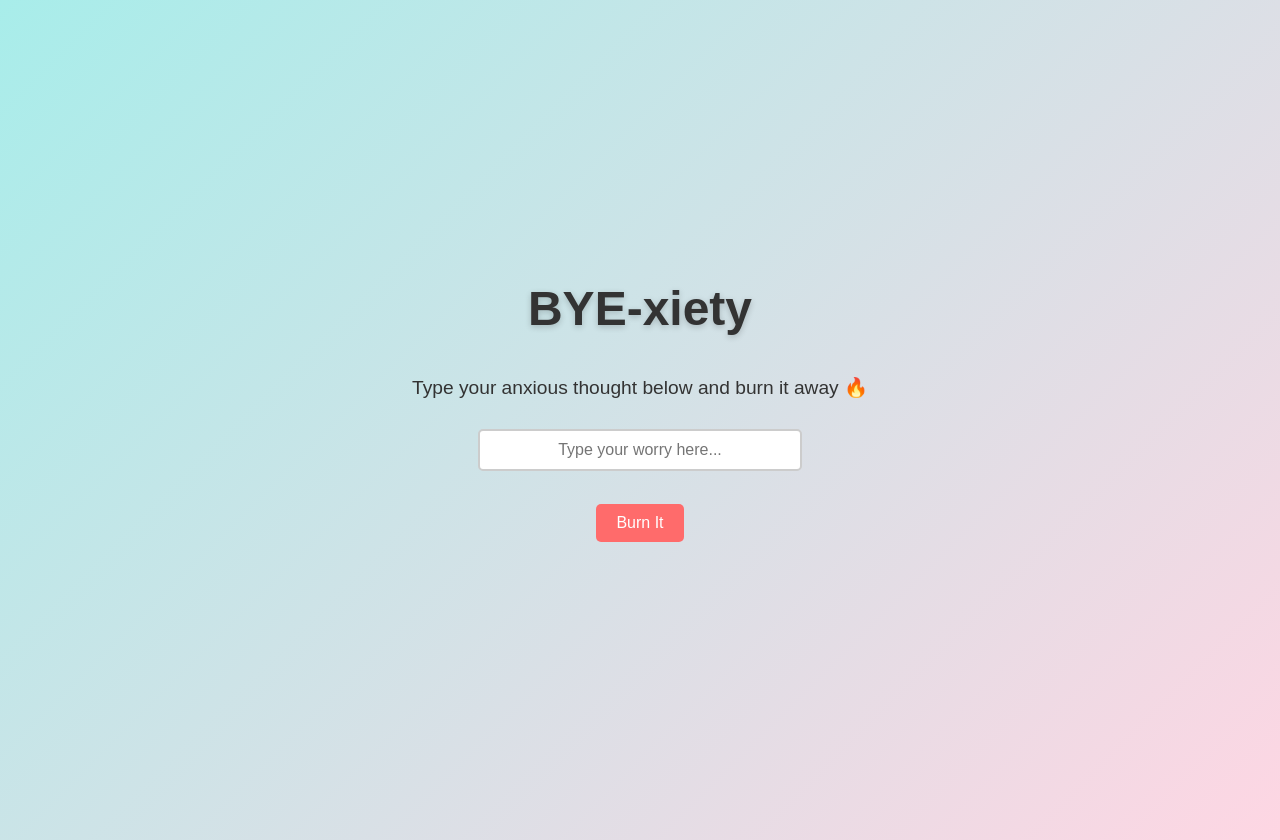
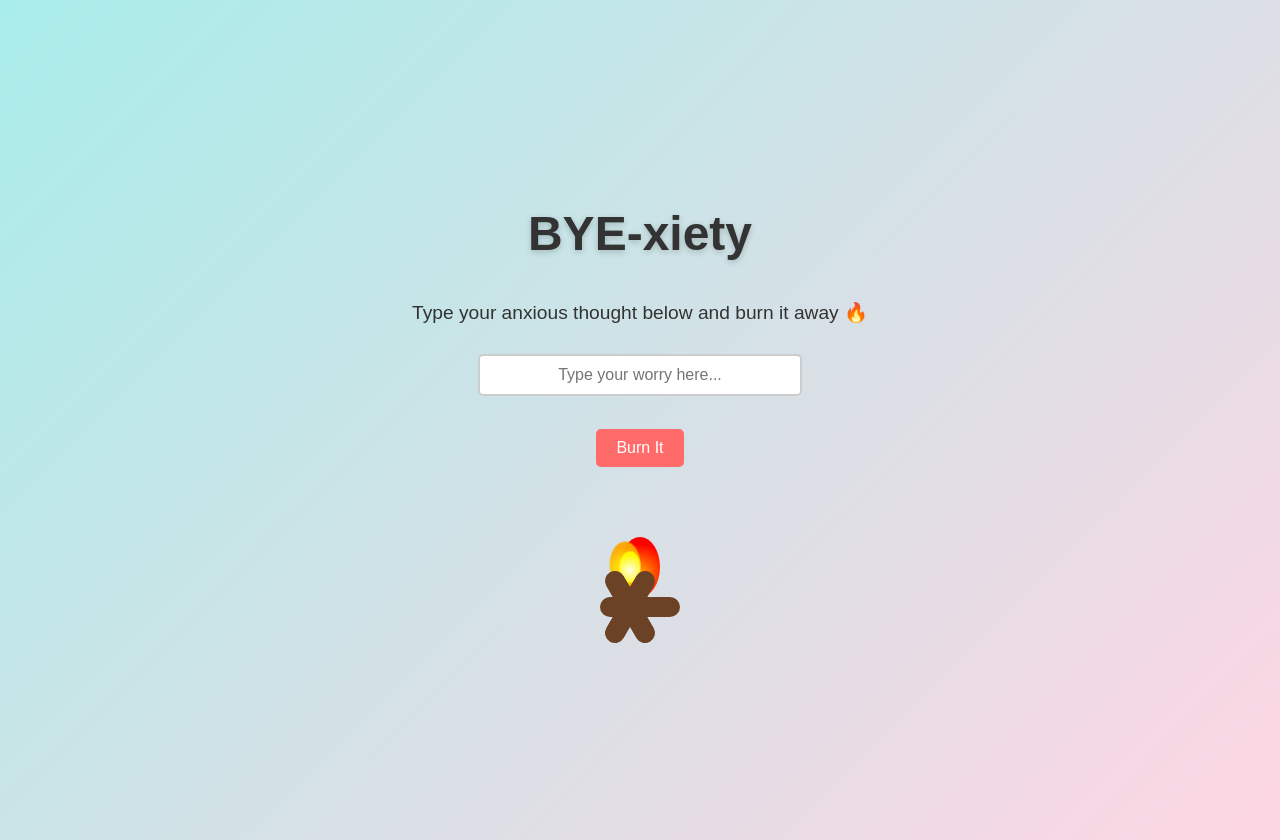
Before and after one commit to chrisdani7881-web/anxiety, a plain HTML site: page index.html in a window 1280 px wide. Drawn offline with Linux system fonts and the light colour scheme.

Commit message:
Update index.html

```diff
--- a/index.html
+++ b/index.html
@@ -45,6 +45,7 @@
       border: none;
       border-radius: 5px;
       cursor: pointer;
+      margin-bottom: 30px;
     }
     button:hover {
       background-color: #ff4040;
@@ -57,6 +58,70 @@
       50% { opacity: 0.5; transform: scale(1.2) rotate(3deg); color: orange; }
       100% { opacity: 0; transform: scale(0.5) rotate(-10deg); }
     }
+
+    /* Campfire container */
+    .campfire {
+      position: relative;
+      width: 100px;
+      height: 120px;
+    }
+
+    /* Logs */
+    .log {
+      position: absolute;
+      bottom: 0;
+      width: 80px;
+      height: 20px;
+      background: #6b4226;
+      border-radius: 10px;
+      left: 10px;
+    }
+    .log:nth-child(2) {
+      transform: rotate(60deg);
+      left: 0;
+    }
+    .log:nth-child(3) {
+      transform: rotate(-60deg);
+      left: 0;
+    }
+
+    /* Flames */
+    .flame {
+      position: absolute;
+      bottom: 20px;
+      left: 50%;
+      transform: translateX(-50%);
+      width: 40px;
+      height: 60px;
+      background: radial-gradient(circle at 50% 60%, orange, red 70%);
+      border-radius: 50% 50% 50% 50%;
+      animation: flicker 1s infinite ease-in-out;
+    }
+    .flame::before, .flame::after {
+      content: "";
+      position: absolute;
+      border-radius: 50%;
+      background: radial-gradient(circle at 50% 60%, yellow, orange 70%);
+      width: 30px;
+      height: 45px;
+      top: 5px;
+      left: 5px;
+      animation: flicker 1.2s infinite ease-in-out alternate;
+    }
+    .flame::after {
+      width: 20px;
+      height: 30px;
+      top: 15px;
+      left: 10px;
+      background: radial-gradient(circle at 50% 60%, white, yellow 70%);
+      animation-duration: 0.8s;
+    }
+
+    @keyframes flicker {
+      0% { transform: translateX(-50%) scale(1); opacity: 1; }
+      50% { transform: translateX(-50%) scale(1.1); opacity: 0.8; }
+      100% { transform: translateX(-50%) scale(1); opacity: 1; }
+    }
   </style>
 </head>
 <body>
@@ -66,6 +131,14 @@
   <input id="anxietyInput" type="text" placeholder="Type your worry here...">
   <br>
   <button onclick="burnMessage()">Burn It</button>
+
+  <!-- Campfire -->
+  <div class="campfire">
+    <div class="flame"></div>
+    <div class="log"></div>
+    <div class="log"></div>
+    <div class="log"></div>
+  </div>
 
   <p id="burnArea"></p>
 
```
